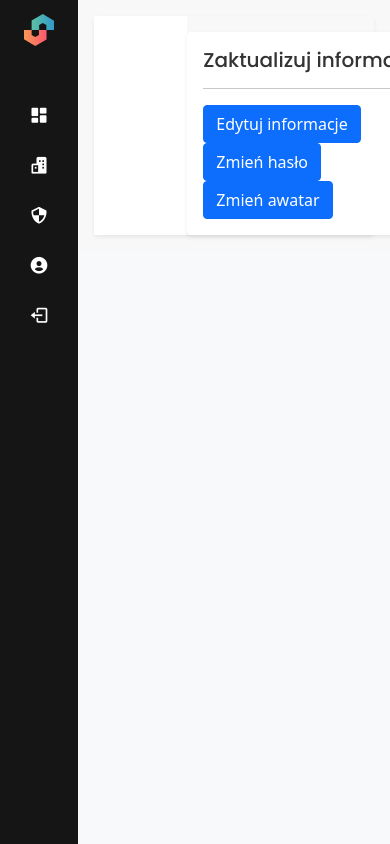
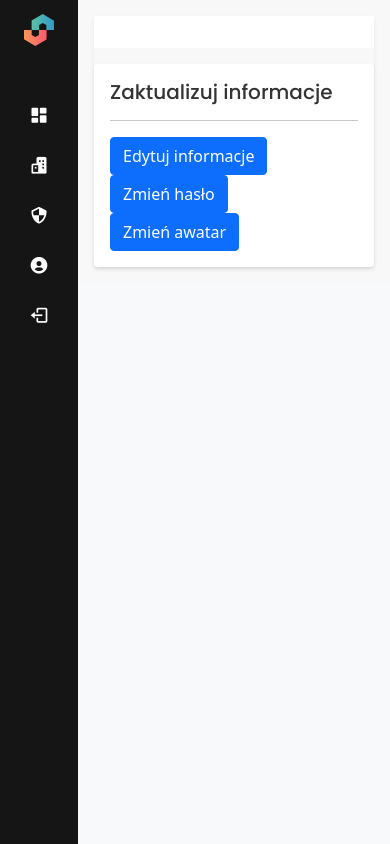
Before and after one commit to sniegocki/Hoodbook, a PHP site: page /profile in a window 390 px wide; the page is wider, and only the part inside the window is pictured. Run offline with PHP 8.4, Linux system fonts and the light colour scheme; the visitor is signed in with stand-in values (Sample User, id 1); data that the repository does not hold is empty.

Commit message:
responsive fix

```diff
--- a/profile.php
+++ b/profile.php
@@ -70,8 +70,8 @@
     <div class="home-content p-3 justify-content-center">
 
         <div class="col-12 col-md-8">
-            <div class="d-flex rounded shadow-sm">
-                <div class="col-4 d-flex justify-content-center p-3 bg-white">
+            <div class="d-flex rounded flex-wrap shadow-sm">
+                <div class="col-12 col-lg-4 d-flex justify-content-center p-3 bg-white">
 
         <!--User data-->
         <?php
@@ -113,7 +113,7 @@
 
                         echo '</div>';
 
-                        echo '<div class="col-8 d-flex flex-column justify-content-center fs-5 bg-white ps-3">';
+                        echo '<div class="col-12 col-lg-8 d-flex flex-column justify-content-center fs-5 bg-white ps-3">';
 
                             echo '<h4 class="mb-3">Profil użytkownika:</h4>';
 
```
